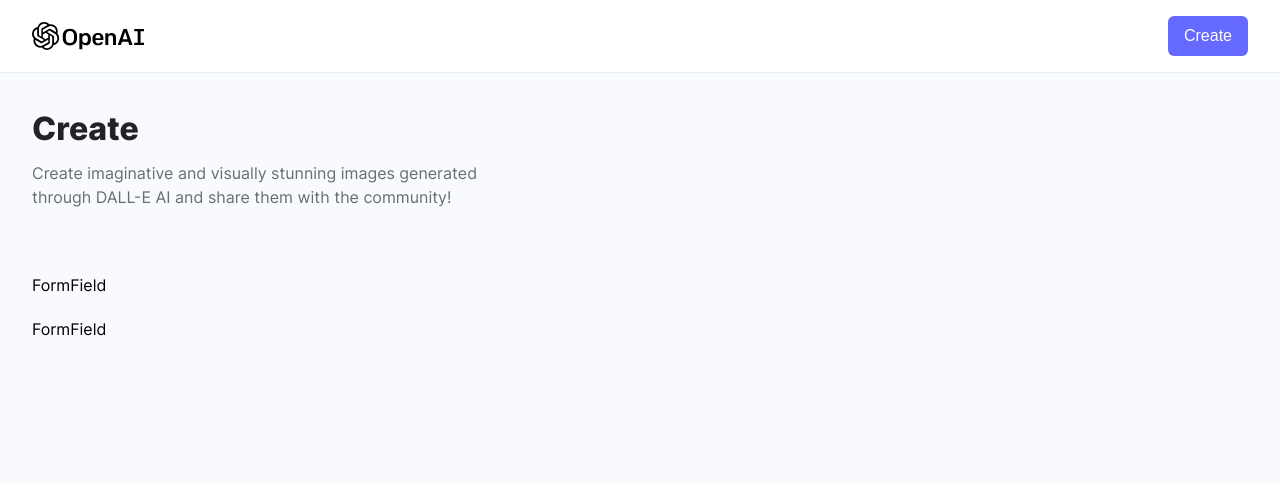
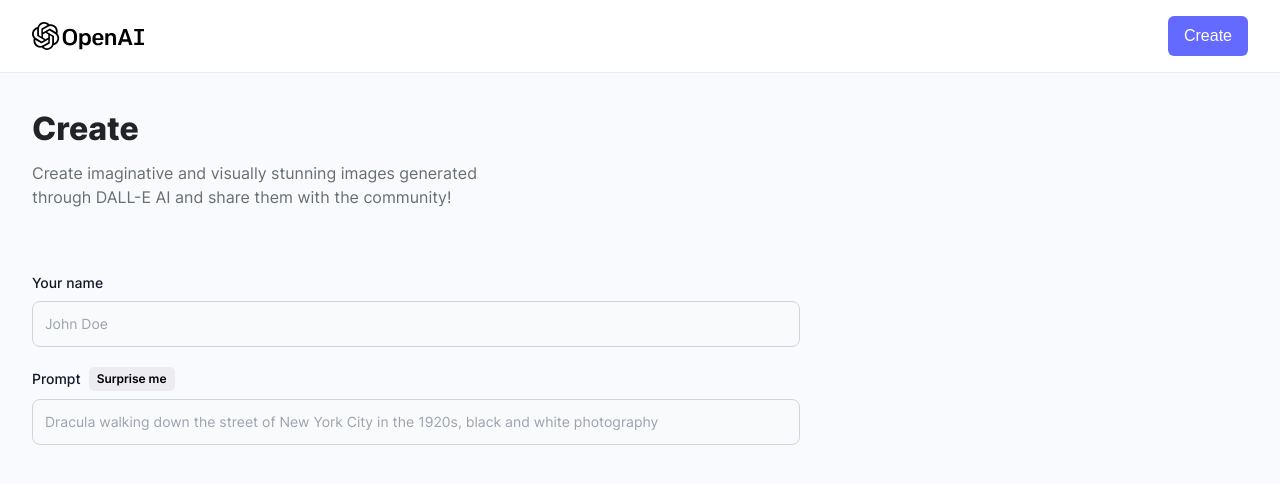
Before and after one commit to danielpellegrini/DALLe2_MERN, a React (Vite) app in the folder client/: page /create-post in a window 1280 px wide. Shown: the top 484 px of the page. Built offline with nearby package versions, Linux system fonts and the light colour scheme.

Commit message:
Update FormField Component

```diff
--- a/client/src/components/FormField.jsx
+++ b/client/src/components/FormField.jsx
@@ -1,8 +1,38 @@
 import React from 'react'
 
-const FormField = () => {
+const FormField = ({ labelName, type, name, placeholder, value, handleChange, isSurpriseMe, handleSurpriseMe }) => {
   return (
-    <div>FormField</div>
+    <div>
+      <div className='flex items-center gap-2 mb-2'>
+        <label
+          htmlFor={name}
+          className="block text-sm font-medium text-gray-900"
+        >
+          {labelName}
+        </label>
+        {isSurpriseMe && (
+          <button
+            type='button'
+            onClick={handleSurpriseMe}
+            className="font-semibold text-xs bg-[#ECECF1] py-1 px-2 rounded-[5px] text-black"
+          >
+            Surprise me
+          </button>
+        )}
+      </div>
+
+          <input
+            type={type}
+            id={name}
+            name={name}
+            placeholder={placeholder}
+            value={value}
+            onChange={handleChange}
+            required
+            className='bg-gray-50 border border-gray-300 text-gray-900 text-sm rounded-lg focus:ring-[#6469ff] focus:border-[#6469ff] outline-none block w-full p-3'
+          />
+
+    </div>
   )
 }
 
```
